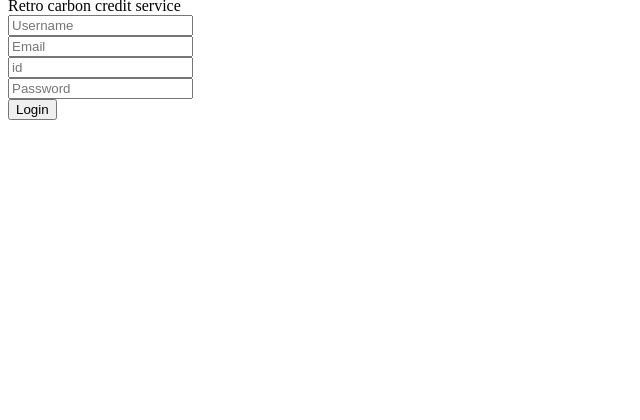
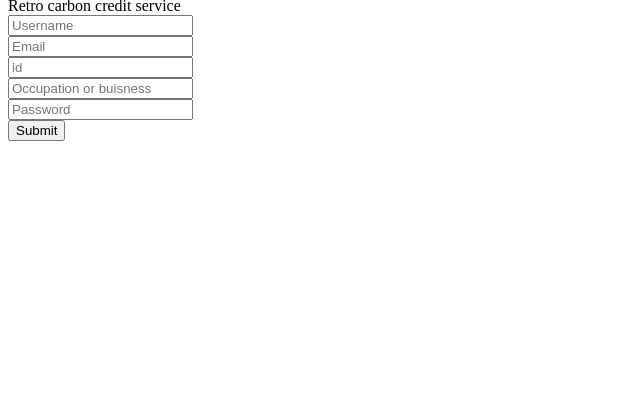
Before and after one commit to masterteerat/carboncreditweb, a PHP site: page /signup.php in a window 1280 px wide. Shown: the part 333-753 px from the top of the page, without its empty margins (0-640 px from the left). Run offline with PHP 8.4, Linux system fonts and the light colour scheme.

Commit message:
Add submit button

```diff
--- a/signup.php
+++ b/signup.php
@@ -16,7 +16,7 @@
             <div class="title">RCCS</div>
             <div class="title">Retro carbon credit service</div>
 
-            <div class="form">
+            <form class="form" action="register.php" method="post">
                 <div class="username">
                     <input type="text" placeholder="Username">
                 </div>
@@ -26,14 +26,17 @@
                 <div class="creditcard id">
                     <input type="number" placeholder="id">
                 </div>
+                <div class="occupation">
+                    <input type="text" placeholder="Occupation or buisness">
+                </div>
                 <div class="password">
                     <input type="password" placeholder="Password">
                 </div>
-            </div>
+                <input type="submit" value="Submit">
+            </form>
 
 
 
-            <button class="sign-btn">Login</button>
 
 
 
```
